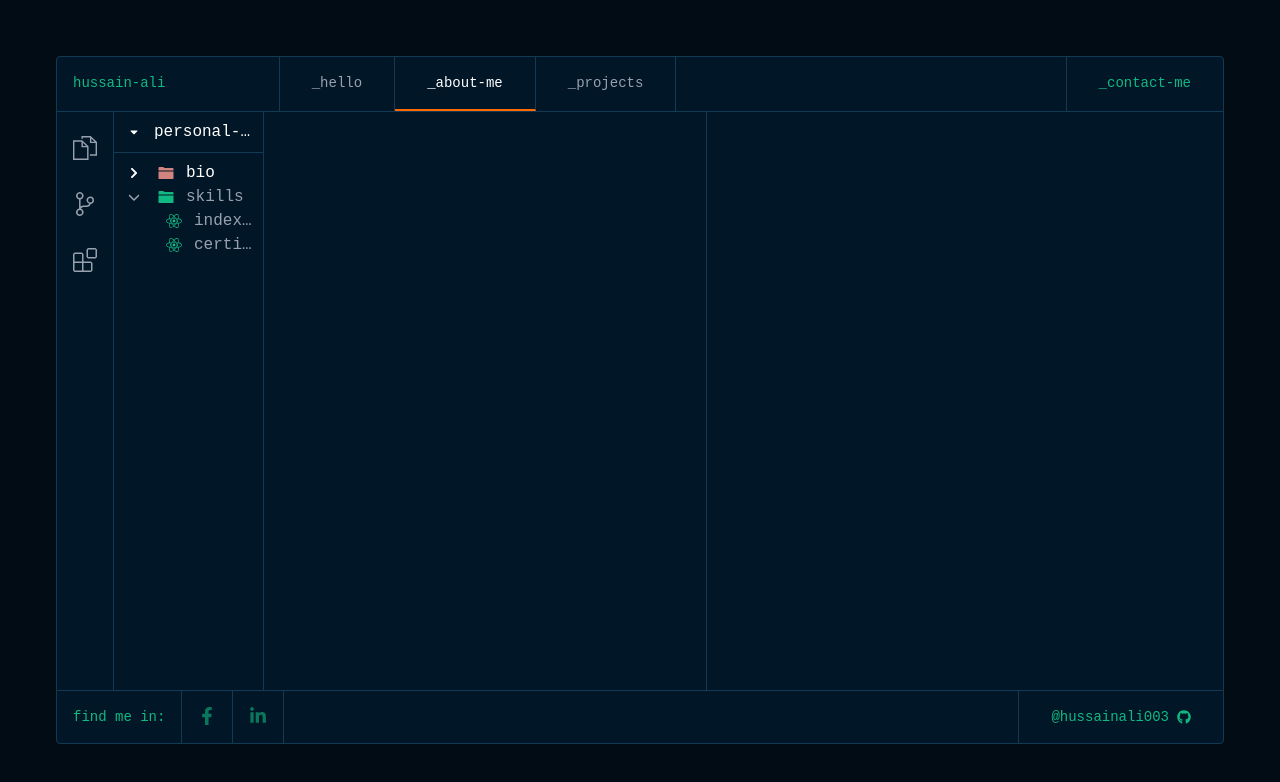
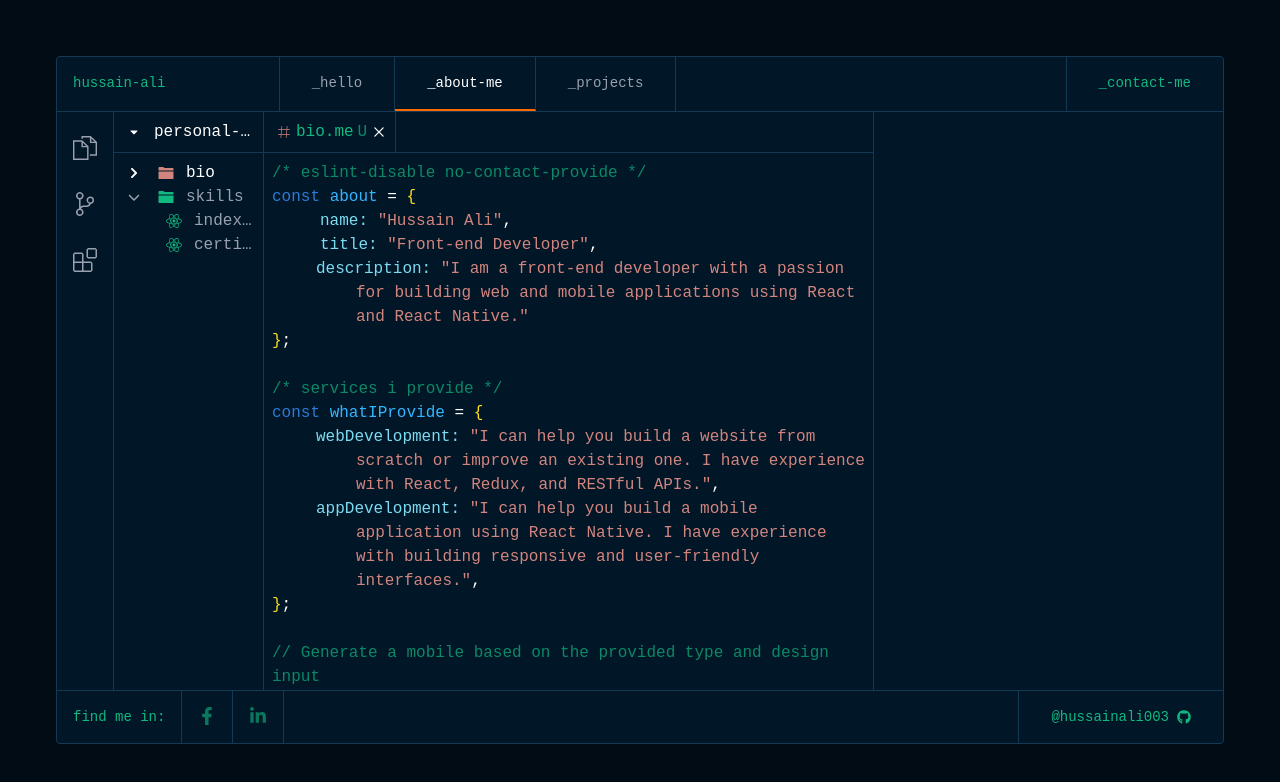
Before and after one commit to hussainali003/Protfolio, a React (Vite) app: page /about in a window 1280 px wide. Shown: the top 782 px of the page. Built offline with nearby package versions, Linux system fonts and the light colour scheme.

Commit message:
feat: add create code section and add tailwind scroll-bar

```diff
--- a/package.json
+++ b/package.json
@@ -28,6 +28,7 @@
     "eslint-plugin-react-refresh": "^0.4.19",
     "globals": "^16.0.0",
     "postcss": "^8.5.3",
+    "tailwind-scrollbar": "^4.0.2",
     "tailwindcss": "^4.1.5",
     "vite": "^6.3.5"
   }
--- a/src/App.jsx
+++ b/src/App.jsx
@@ -13,7 +13,7 @@ import Footer from './components/Footer';
 function App() {
   return (
     <Router>
-      <div className="flex flex-col grow m-14 overflow-visible bg-secondary text-white font-mono relative  border border-line rounded-sm ">
+      <div className="flex flex-col w-full m-14 overflow-hidden bg-secondary text-white font-mono relative  border border-line rounded-sm ">
         <Header />
           <Routes>
             <Route path="/" element={<Home />} />
--- /dev/null
+++ b/src/components/CodeArea.jsx
@@ -0,0 +1,71 @@
+// import icons from react-icons
+import { CiHashtag } from "react-icons/ci";
+import { RxCross2 } from "react-icons/rx";
+
+export default function CodeArea() {
+    return (
+        <div className='max-w-[55%] h-full flex flex-col grow-3 overflow-y-auto border-r border-r-line'>
+            <div className=' flex items-center  border-b border-b-line'>
+                <div className="flex items-center gap-x-1 px-2 py-2">
+                    <div className="flex items-center">
+                        <CiHashtag className='min-w-[24px]' color='#D2857E' />
+                        <p className='text-intermediate text-center whitespace-nowrap overflow-hidden text-ellipsis'>bio.me</p>
+                    </div>
+                    <div className="flex items-center gap-x-1">
+                        <p className='text-intermediate/70 text-center whitespace-nowrap overflow-hidden text-ellipsis'>U</p>
+                        <RxCross2 className='hover:bg-white/10'/>
+                    </div>
+                </div>
+                <div className="h-full grow border-l border-l-line"></div>
+            </div>
+            {/* Code Lines */}
+            <div className="pt-2 px-2 h-full overflow-y-auto scrollbar-thin scrollbar-thumb-gray-500 scrollbar-track-gray-900 hover:scrollbar-thumb-gray-400">
+                {/* about section */}
+                <p className="text-intermediate/70 overflow-hidden text-ellipsis">/* eslint-disable no-contact-provide */</p>
+                <p className="overflow-hidden text-ellipsis"><span className="text-const">const</span> <span className="text-keyword">about</span> = <span className="text-yellow-300">{'{'}</span></p>
+                <p>&nbsp;&nbsp;&nbsp;&nbsp;&nbsp;<span className="text-property">name:</span> <span className="text-string">"Hussain Ali"</span>,</p>
+                <p className="overflow-hidden text-ellipsis whitespace-nowrap">&nbsp;&nbsp;&nbsp;&nbsp;&nbsp;<span className="text-property">title:</span> <span className="text-string">"Front-end Developer"</span>,</p>
+                <div className="pl-11">
+                    <p className="pl-10 [text-indent:-2.5rem]"><span className="text-property">description:</span> <span className="text-string">"I am a front-end developer with a passion for building
+                        web and mobile applications using React and React Native."</span>
+                    </p>
+                </div>
+                <p className="text-yellow-300 overflow-hidden text-ellipsis">{'}'}<span className="text-white">;</span></p>
+                {/* variable section */}
+                <br />
+                <p className="text-intermediate/70 overflow-hidden text-ellipsis">/* services i provide */</p>
+                <p className="overflow-hidden text-ellipsis"><span className="text-const">const</span> <span className="text-keyword">whatIProvide</span> = <span className="text-yellow-300">{'{'}</span></p>
+                <div className="pl-11">
+                    <p className="pl-10 [text-indent:-2.5rem]"><span className="text-property">webDevelopment:</span> <span className="text-string">"I can help you build a website from scratch or improve an existing one. I have experience with React, Redux, and RESTful APIs."</span>,</p>
+                </div>
+                <div className={"pl-11"}>
+                    <p className="pl-10 [text-indent:-2.5rem]"><span className="text-property">appDevelopment:</span> <span className="text-string">"I can help you build a mobile application using React Native. I have experience with building responsive and user-friendly interfaces."</span>,</p>
+                </div>
+                <p className="text-yellow-300 overflow-hidden text-ellipsis">{'}'}<span className="text-white">;</span></p>
+                <br />
+                {/* functions section */}
+                <p className="text-intermediate/70 overflow-hidden text-ellipsis">// Generate a mobile based on the provided type and design input</p>
+                <p className="overflow-hidden text-ellipsis"><span className="text-const">const</span> <span className="text-function">createWebsiteAndMobileApp</span> = <span className="text-yellow-300">{'('}</span><span className="text-property">type</span>, <span className="text-property">design</span><span className="text-yellow-300">{')'}</span>  = <span className="text-yellow-300">{'{'}</span></p>
+                <p className="overflow-hidden text-ellipsis">&nbsp;&nbsp;&nbsp;&nbsp;&nbsp;<span className="text-const">const</span> <span className="text-keyword">appType</span> = <span className="text-keyword">whatIProvide</span><span className="text-condition">{'['}</span><span className="text-property">type</span><span className="text-condition">{']'}</span>;</p>
+                <br />
+                <p className="">&nbsp;&nbsp;&nbsp;&nbsp;&nbsp;<span className="text-condition">if</span> <span className="text-condition">{'('}</span><span className="text-keyword">appType</span> === <span className="text-string">'undefined'</span> <span>||</span> <span className="text-property">design</span> === <span className="text-keyword">null</span><span className="text-condition">{')'}</span> <span className="text-yellow-300">{'{'}</span></p>
+                <p>&nbsp;&nbsp;&nbsp;&nbsp;&nbsp;&nbsp;&nbsp;&nbsp;<span className="text-condition">return</span>;</p>
+                <p className="text-yellow-300 overflow-hidden text-ellipsis">&nbsp;&nbsp;&nbsp;&nbsp;&nbsp;{'}'}</p>
+                <br />
+                <p className="">&nbsp;&nbsp;&nbsp;&nbsp;&nbsp;<span className="text-condition">if</span> <span className="text-condition">{'('}</span><span className="text-keyword">type</span> === <span className="text-string">'appDevelopment'</span> <span>&&</span> <span className="text-property">design</span> !== <span className="text-keyword">null</span><span className="text-condition">{')'}</span> <span className="text-yellow-300">{'{'}</span></p>
+                <div className="pl-18">
+                    <p className="pl-7 [text-indent:-1.7rem]"><span className="text-condition">return</span> <span className="text-string">'I can create a mobile application for you based on your</span> <span className="text-keyword">{'${'}</span><span className="text-property">design</span><span className="text-keyword">{'}'}</span><span className="text-string">. I have experience with React Native and can help you with user-friendly interfaces.'</span>;</p>
+                </div>
+                <p className="text-yellow-300 overflow-hidden text-ellipsis">&nbsp;&nbsp;&nbsp;&nbsp;&nbsp;{'}'}</p>
+                <br />
+                <p className="">&nbsp;&nbsp;&nbsp;&nbsp;&nbsp;<span className="text-condition">if</span> <span className="text-condition">{'('}</span><span className="text-keyword">type</span> === <span className="text-string">'webDevelopment'</span> <span>&&</span> <span className="text-property">design</span> !== <span className="text-keyword">null</span><span className="text-condition">{')'}</span> <span className="text-yellow-300">{'{'}</span></p>
+                <div className="pl-18">
+                    <p className="pl-7 [text-indent:-1.7rem]"><span className="text-condition">return</span> <span className="text-string">"I can build a website tailored to your </span> <span className="text-keyword">{'${'}</span><span className="text-property">design</span><span className="text-keyword">{'}'}</span><span className="text-string">. With my experience in React, I’ll ensure it features a clean and responsive design that works seamlessly across all devices."</span>;</p>
+                </div>
+                <p className="text-yellow-300 overflow-hidden text-ellipsis">&nbsp;&nbsp;&nbsp;&nbsp;&nbsp;{'}'}</p>
+                <p className="text-yellow-300 overflow-hidden text-ellipsis">{'}'}<span className="text-white">;</span></p>
+                <br />
+            </div>
+        </div>
+    );
+}
--- a/src/pages/About.jsx
+++ b/src/pages/About.jsx
@@ -7,10 +7,11 @@ import { VscExtensions } from "react-icons/vsc";
 
 // import components
 import FileExplorer from '../components/FileExplorer.jsx';
+import CodeArea from '../components/CodeArea.jsx';
 
 export default function About() {
   return (
-    <div className='flex grow'>
+    <div className='flex h-full overflow-hidden'>
         {/* Left side of the screen */}
         <div className='flex flex-col px-4 items-center gap-8 pt-6 text-gray-400 border-r-1 border-r-line'>
             <TfiFiles className='hover:text-white' fontSize={24}/>
@@ -18,11 +19,10 @@ export default function About() {
             <VscExtensions className='hover:text-white' fontSize={24}/>
         </div>
         {/* Right side of the screen */}
-        <div className='flex grow'>
+        <div className='flex h-full'>
             <FileExplorer />
             {/* Code Area */}
-            <div className='grow-3 border-r-1 border-r-line'>
-            </div>
+            <CodeArea />
             {/* Terminal */}
             <div className='grow-[3.5] '>
             </div>
@@ -30,8 +30,3 @@ export default function About() {
     </div>
   );
 }
-
-           // <div className='h-full flex items-center justify-between gap-x-2 px-3 text-gray-400 border-r-1 border-r-line'>
-            //  <p className='text-center'>bio.jsx</p>
-            //  <RxCross2 className='hover:bg-white/10'/>
-           // </div>
--- a/tailwind.config.js
+++ b/tailwind.config.js
@@ -1,3 +1,5 @@
+/* eslint-disable no-undef */
+
 /** @type {import('tailwindcss').Config} */
 
 export default {
@@ -13,9 +15,14 @@ export default {
           line: '#133954',
           intermediate: '#10b981',
           bluish: '#4E5CD1',
-          string: "#D2857E"
+          string: "#D2857E",
+          const: "#2D7AD6",
+          keyword: '#34B5FF',
+          property: '#7CDCF1',
+          function: '#D0cE81',
+          condition: '#A463b3'
         },
       },
     },
-    plugins: [],
+    plugins: [require('tailwind-scrollbar'),],
 };
```
Also changed, not shown: 1 other file (tests, documents, lock files or other folders). Lines whose indentation alone changed are shown as unchanged.
